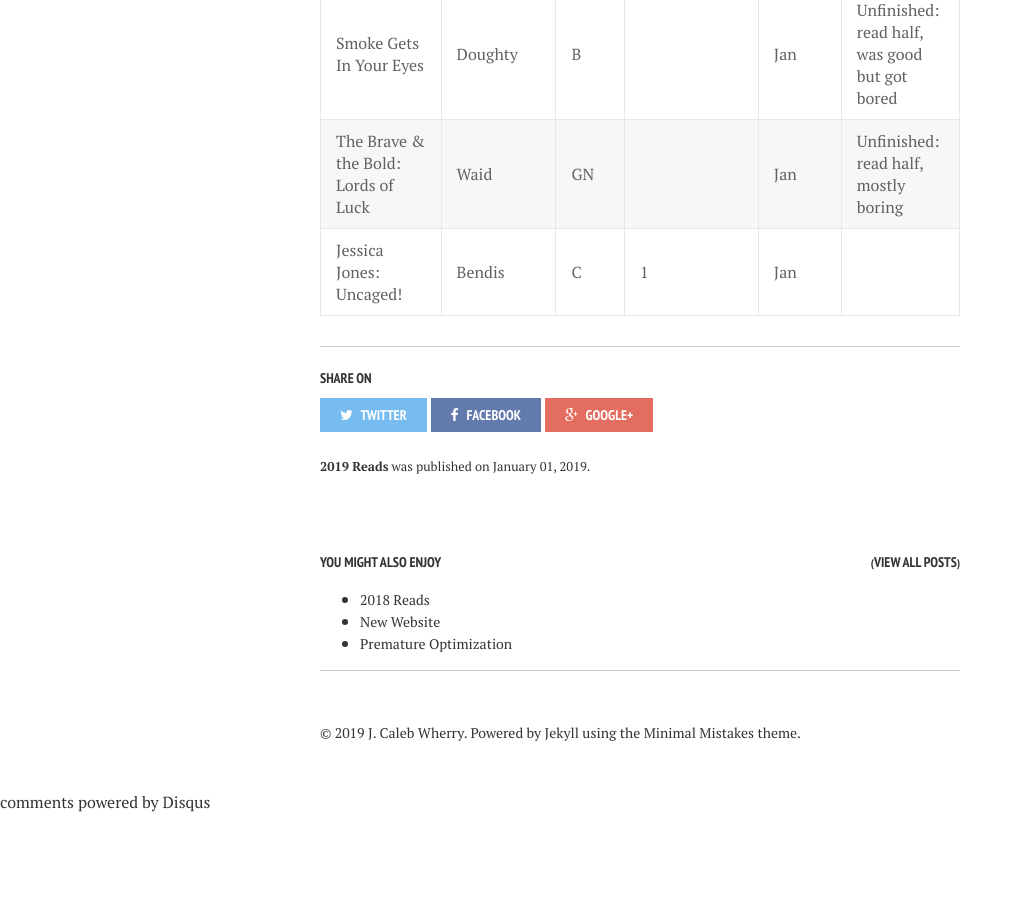
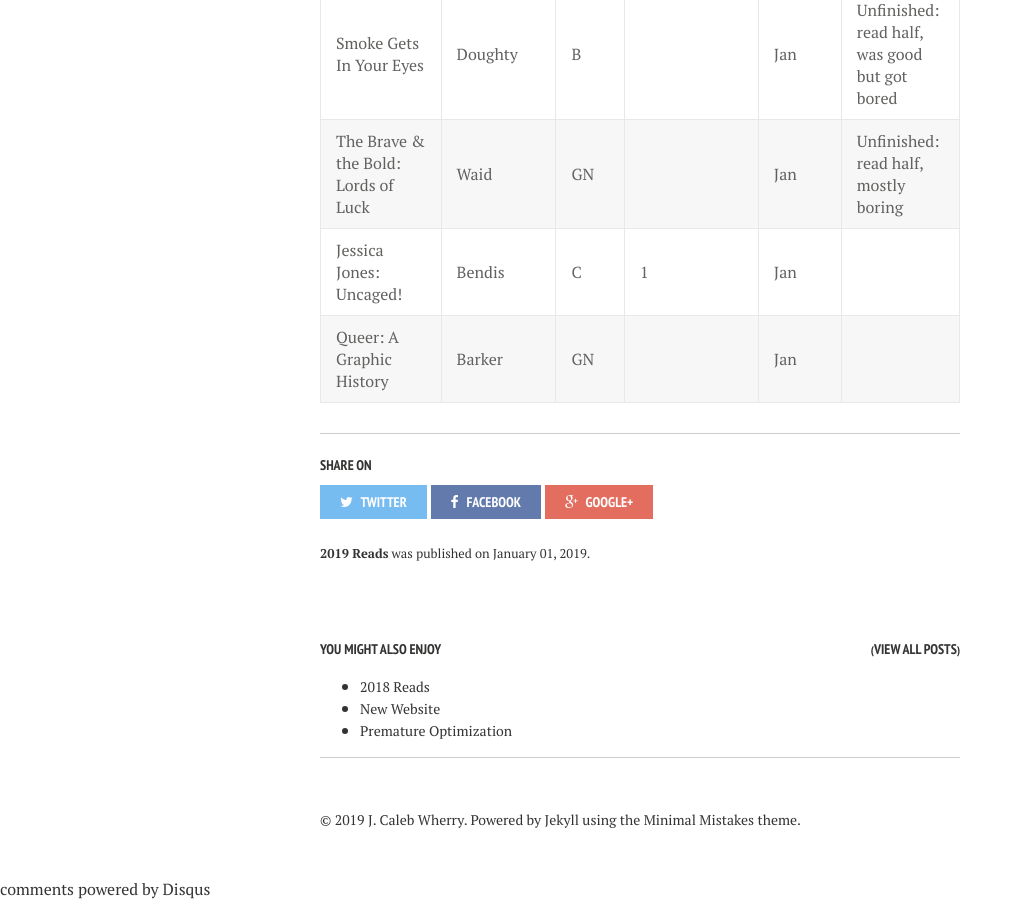
Before and after one commit to calebwherry/calebwherry.github.io, a Jekyll site: the page built from _posts/2019-01-01-2019-Reads.md, in a window 1280 px wide and 900 px high, scrolled down 1934 px. Shown: the whole window, without its empty margins (0-1023 px from the left). Built offline with Jekyll 4.4.1, drawn with Linux system fonts in a browser that asks for light colours; nearby versions of some CDN libraries; comment, search, counter and statistics services are not loaded; before the commit the page ends 2747 px from its top, so only the background shows below that.

Commit message:
Added new 2019 read.

```diff
--- a/_posts/2019-01-01-2019-Reads.md
+++ b/_posts/2019-01-01-2019-Reads.md
@@ -48,3 +48,4 @@ Note: Under 'Issue/Volume', '#' denots a single comic issue. Otherwise, it is a
 | Smoke Gets In Your Eyes             | Doughty    | B     |              | Jan          | Unfinished: read half, was good but got bored |
 | The Brave & the Bold: Lords of Luck | Waid       | GN    |              | Jan          | Unfinished: read half, mostly boring          |
 | Jessica Jones: Uncaged!             | Bendis     | C     | 1            | Jan          |                                               |
+| Queer: A Graphic History            | Barker     | GN    |              | Jan          |                                               |
```
